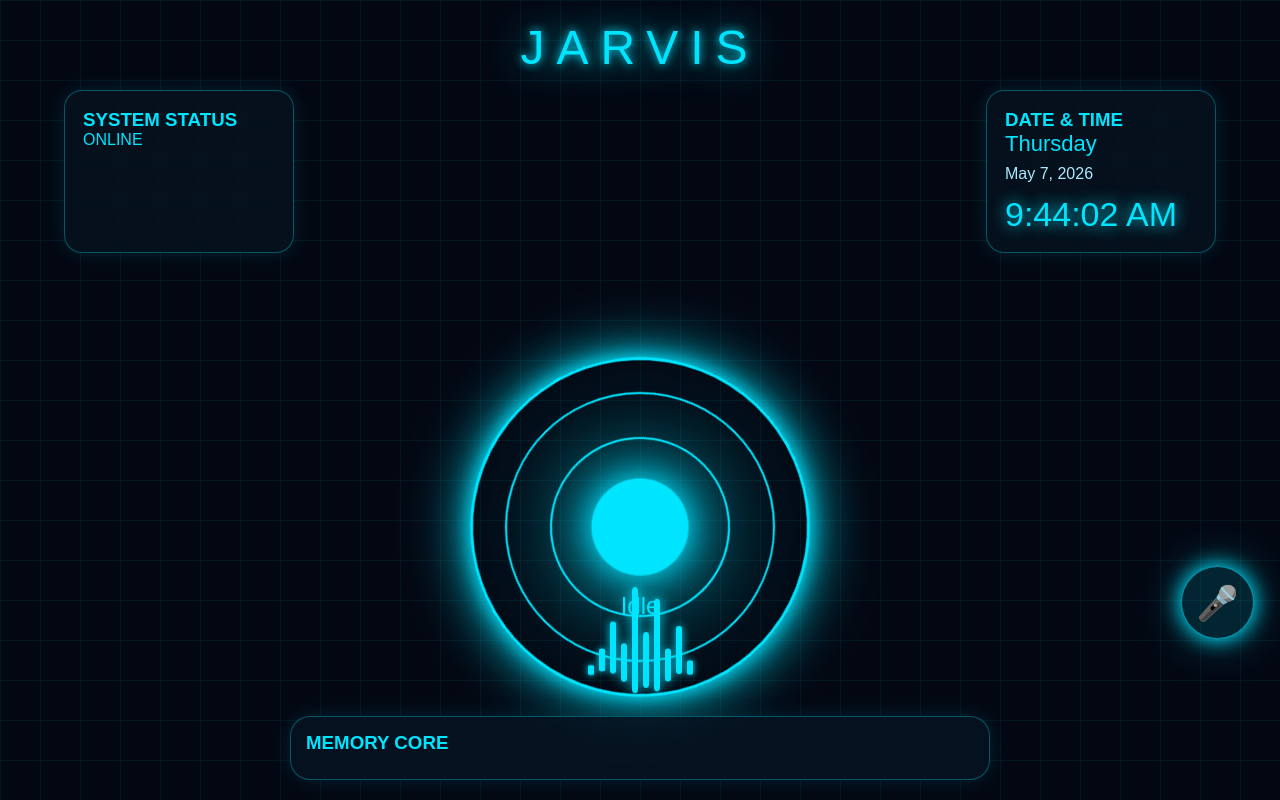
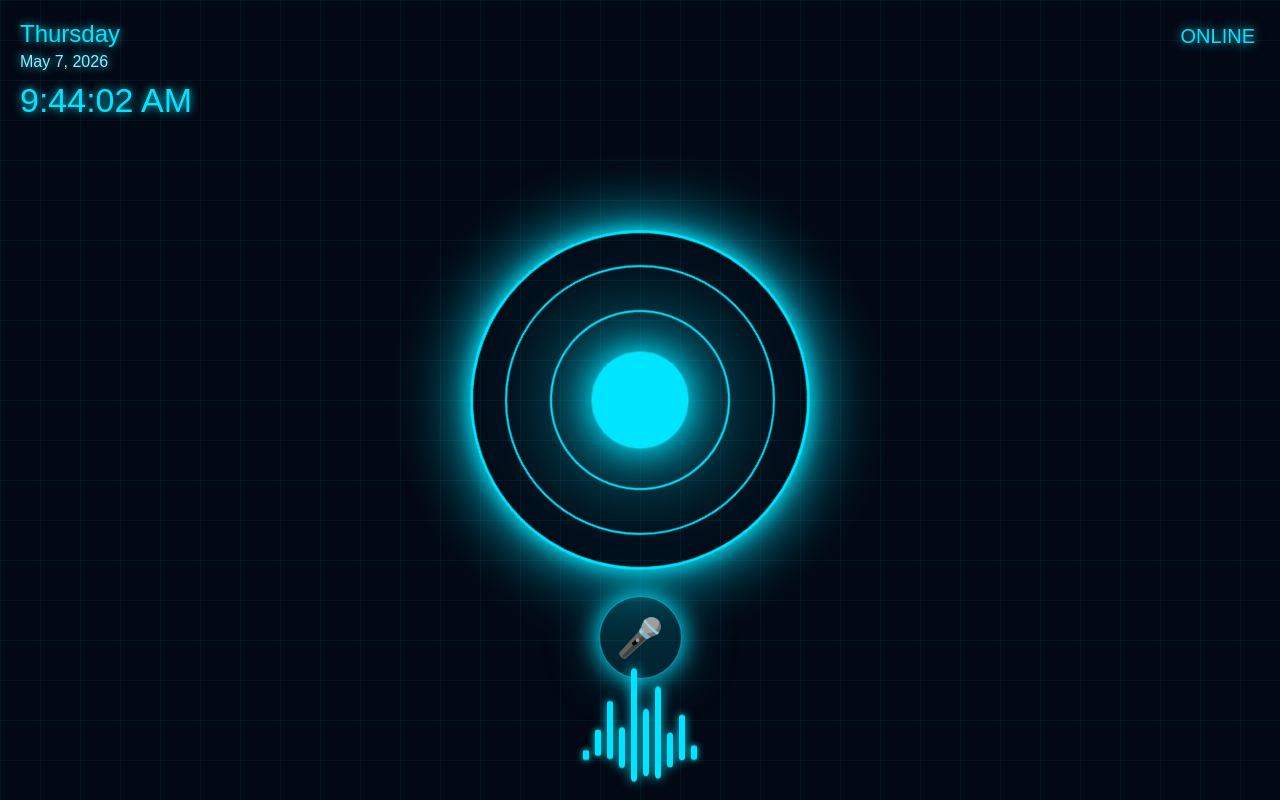
Before and after one commit to sumanth284/jarvis, a plain HTML site: page index.html in a window 1280 px wide. Drawn offline with Linux system fonts and the light colour scheme.

Commit message:
Update index.html

```diff
--- a/index.html
+++ b/index.html
@@ -15,13 +15,13 @@
 }
 
 body{
-  background:#030712;
+  background:#020814;
   overflow:hidden;
   font-family:Arial;
   color:#00e5ff;
 }
 
-/* GRID BACKGROUND */
+/* GRID */
 
 body::before{
   content:"";
@@ -39,94 +39,58 @@
 /* MAIN */
 
 .main{
-  position:relative;
   width:100%;
   height:100vh;
+
   display:flex;
-  flex-direction:column;
+  justify-content:center;
   align-items:center;
+
+  position:relative;
 }
 
-/* TITLE */
+/* TOP LEFT DATE TIME */
 
-.title{
+.datetime{
 
-  margin-top:20px;
+  position:absolute;
 
-  font-size:48px;
+  top:20px;
+  left:20px;
 
-  letter-spacing:12px;
+  color:#00e5ff;
 
   text-shadow:
-  0 0 10px #00e5ff,
-  0 0 40px #00e5ff;
+  0 0 10px #00e5ff;
 }
 
-/* TOP PANEL */
-
-.top-panel{
-
-  width:90%;
-
-  display:flex;
-
-  justify-content:space-between;
-
-  margin-top:15px;
-}
-
-.panel{
-
-  width:230px;
-
-  background:#071522bb;
-
-  border:1px solid #00e5ff55;
-
-  border-radius:18px;
-
-  padding:18px;
-
-  backdrop-filter:blur(10px);
-
-  box-shadow:
-  0 0 20px #00e5ff22;
-}
-
-/* DAY DATE TIME */
-
 #day{
-  font-size:22px;
+  font-size:24px;
 }
 
 #date{
-  margin-top:8px;
-  color:#a8ebff;
+  margin-top:5px;
+  color:#9ee8ff;
 }
 
 #clock{
-  margin-top:12px;
+  margin-top:10px;
   font-size:34px;
+}
+
+/* STATUS TEXT */
+
+.status{
+
+  position:absolute;
+
+  top:25px;
+  right:25px;
+
+  font-size:20px;
 
   text-shadow:
-  0 0 15px #00e5ff;
-}
-
-/* CENTER AREA */
-
-.center{
-
-  flex:1;
-
-  width:100%;
-
-  display:flex;
-
-  justify-content:center;
-
-  align-items:center;
-
-  position:relative;
+  0 0 12px #00e5ff;
 }
 
 /* REACTOR */
@@ -154,7 +118,7 @@
 
   box-shadow:
   0 0 20px #00e5ff,
-  0 0 60px #00e5ff;
+  0 0 70px #00e5ff;
 
   animation:rotate 12s linear infinite;
 }
@@ -204,7 +168,7 @@
   box-shadow:
   0 0 30px #00e5ff,
   0 0 80px #00e5ff,
-  0 0 140px #00e5ff;
+  0 0 150px #00e5ff;
 
   animation:pulse 2s infinite;
 }
@@ -227,18 +191,36 @@
   100%{transform:scale(1);}
 }
 
-/* STATUS */
+/* MIC BUTTON */
 
-.status{
+.mic{
 
   position:absolute;
 
-  bottom:180px;
+  bottom:120px;
 
-  font-size:24px;
+  width:85px;
+  height:85px;
 
-  text-shadow:
-  0 0 15px #00e5ff;
+  border-radius:50%;
+
+  border:none;
+
+  background:#00e5ff22;
+
+  color:#00e5ff;
+
+  font-size:38px;
+
+  border:2px solid #00e5ff88;
+
+  box-shadow:
+  0 0 25px #00e5ff,
+  0 0 60px #00e5ff55;
+}
+
+.mic:active{
+  transform:scale(0.92);
 }
 
 /* WAVEFORM */
@@ -247,9 +229,9 @@
 
   position:absolute;
 
-  bottom:120px;
+  bottom:35px;
 
-  width:80%;
+  width:100%;
 
   display:flex;
 
@@ -257,7 +239,7 @@
 
   align-items:flex-end;
 
-  gap:5px;
+  gap:6px;
 }
 
 .bar{
@@ -275,105 +257,20 @@
 }
 
 .bar:nth-child(1){height:20px;animation-delay:0s;}
-.bar:nth-child(2){height:40px;animation-delay:0.1s;}
-.bar:nth-child(3){height:65px;animation-delay:0.2s;}
+.bar:nth-child(2){height:45px;animation-delay:0.1s;}
+.bar:nth-child(3){height:70px;animation-delay:0.2s;}
 .bar:nth-child(4){height:35px;animation-delay:0.3s;}
 .bar:nth-child(5){height:80px;animation-delay:0.4s;}
-.bar:nth-child(6){height:40px;animation-delay:0.5s;}
-.bar:nth-child(7){height:70px;animation-delay:0.6s;}
+.bar:nth-child(6){height:45px;animation-delay:0.5s;}
+.bar:nth-child(7){height:65px;animation-delay:0.6s;}
 .bar:nth-child(8){height:30px;animation-delay:0.7s;}
-.bar:nth-child(9){height:60px;animation-delay:0.8s;}
+.bar:nth-child(9){height:55px;animation-delay:0.8s;}
 .bar:nth-child(10){height:25px;animation-delay:0.9s;}
 
 @keyframes wave{
   0%{transform:scaleY(0.5);}
-  50%{transform:scaleY(1.4);}
+  50%{transform:scaleY(1.5);}
   100%{transform:scaleY(0.5);}
-}
-
-/* MEMORY CORE BOTTOM */
-
-.memory-panel{
-
-  position:absolute;
-
-  bottom:20px;
-
-  width:90%;
-
-  max-width:700px;
-
-  background:#071522cc;
-
-  border:1px solid #00e5ff55;
-
-  border-radius:20px;
-
-  padding:15px;
-
-  backdrop-filter:blur(10px);
-
-  box-shadow:
-  0 0 20px #00e5ff22;
-}
-
-.memory-list{
-
-  display:flex;
-
-  gap:10px;
-
-  overflow:auto;
-
-  margin-top:10px;
-}
-
-.memory-item{
-
-  min-width:180px;
-
-  padding:10px;
-
-  border-left:2px solid #00e5ff;
-
-  background:#00e5ff11;
-
-  border-radius:10px;
-}
-
-/* MIC BUTTON */
-
-.mic-button{
-
-  position:absolute;
-
-  right:25px;
-
-  bottom:160px;
-
-  width:75px;
-
-  height:75px;
-
-  border-radius:50%;
-
-  border:none;
-
-  background:#00e5ff22;
-
-  color:#00e5ff;
-
-  font-size:34px;
-
-  box-shadow:
-  0 0 20px #00e5ff,
-  0 0 50px #00e5ff55;
-
-  border:2px solid #00e5ff88;
-}
-
-.mic-button:active{
-  transform:scale(0.92);
 }
 
 </style>
@@ -384,33 +281,25 @@
 
 <div class="main">
 
-<div class="title">JARVIS</div>
+<!-- DATE TIME -->
 
-<div class="top-panel">
+<div class="datetime">
 
-<div class="panel">
+<div id="day"></div>
 
-<h3>SYSTEM STATUS</h3>
+<div id="date"></div>
 
-<p id="statusText">ONLINE</p>
+<div id="clock"></div>
 
 </div>
 
-<div class="panel">
+<!-- STATUS -->
 
-<h3>DATE & TIME</h3>
-
-<p id="day"></p>
-
-<p id="date"></p>
-
-<p id="clock"></p>
-
+<div class="status" id="status">
+ONLINE
 </div>
 
-</div>
-
-<div class="center">
+<!-- REACTOR -->
 
 <div class="reactor">
 
@@ -424,9 +313,14 @@
 
 </div>
 
-<div class="status" id="status">
-Idle
-</div>
+<!-- MIC -->
+
+<button class="mic"
+onclick="startJarvis()">
+🎤
+</button>
+
+<!-- WAVEFORM -->
 
 <div class="wave-container">
 
@@ -440,22 +334,6 @@
 <div class="bar"></div>
 <div class="bar"></div>
 <div class="bar"></div>
-
-</div>
-
-</div>
-
-<button class="mic-button"
-onclick="startJarvis()">
-🎤
-</button>
-
-<div class="memory-panel">
-
-<h3>MEMORY CORE</h3>
-
-<div class="memory-list"
-id="memoryList"></div>
 
 </div>
 
@@ -531,7 +409,7 @@
 
   speech.onstart = ()=>{
 
-    setStatus("Responding...");
+    setStatus("RESPONDING...");
   };
 
   speech.onend = ()=>{
@@ -561,8 +439,6 @@
     "jarvis_memory",
     JSON.stringify(memory)
   );
-
-  updateMemoryUI();
 }
 
 function getMemory(){
@@ -570,24 +446,6 @@
   return JSON.parse(
     localStorage.getItem("jarvis_memory") || "[]"
   );
-}
-
-function updateMemoryUI(){
-
-  let memory = getMemory();
-
-  let box =
-    document.getElementById("memoryList");
-
-  box.innerHTML = "";
-
-  memory.forEach(item=>{
-
-    box.innerHTML +=
-    '<div class="memory-item">' +
-    item +
-    '</div>';
-  });
 }
 
 /* MATCH */
@@ -743,7 +601,7 @@
 
   if(!isListening) return;
 
-  setStatus("Listening...");
+  setStatus("LISTENING...");
 
   recognition.start();
 
@@ -752,14 +610,14 @@
     let text =
       event.results[0][0].transcript;
 
-    setStatus("Processing...");
+    setStatus("PROCESSING...");
 
     processCommand(text);
   };
 
   recognition.onerror = ()=>{
 
-    setStatus("Retrying...");
+    setStatus("RETRYING...");
 
     setTimeout(startListening,1000);
   };
@@ -773,10 +631,6 @@
   };
 }
 
-/* LOAD MEMORY */
-
-updateMemoryUI();
-
 </script>
 
 </body>
```
